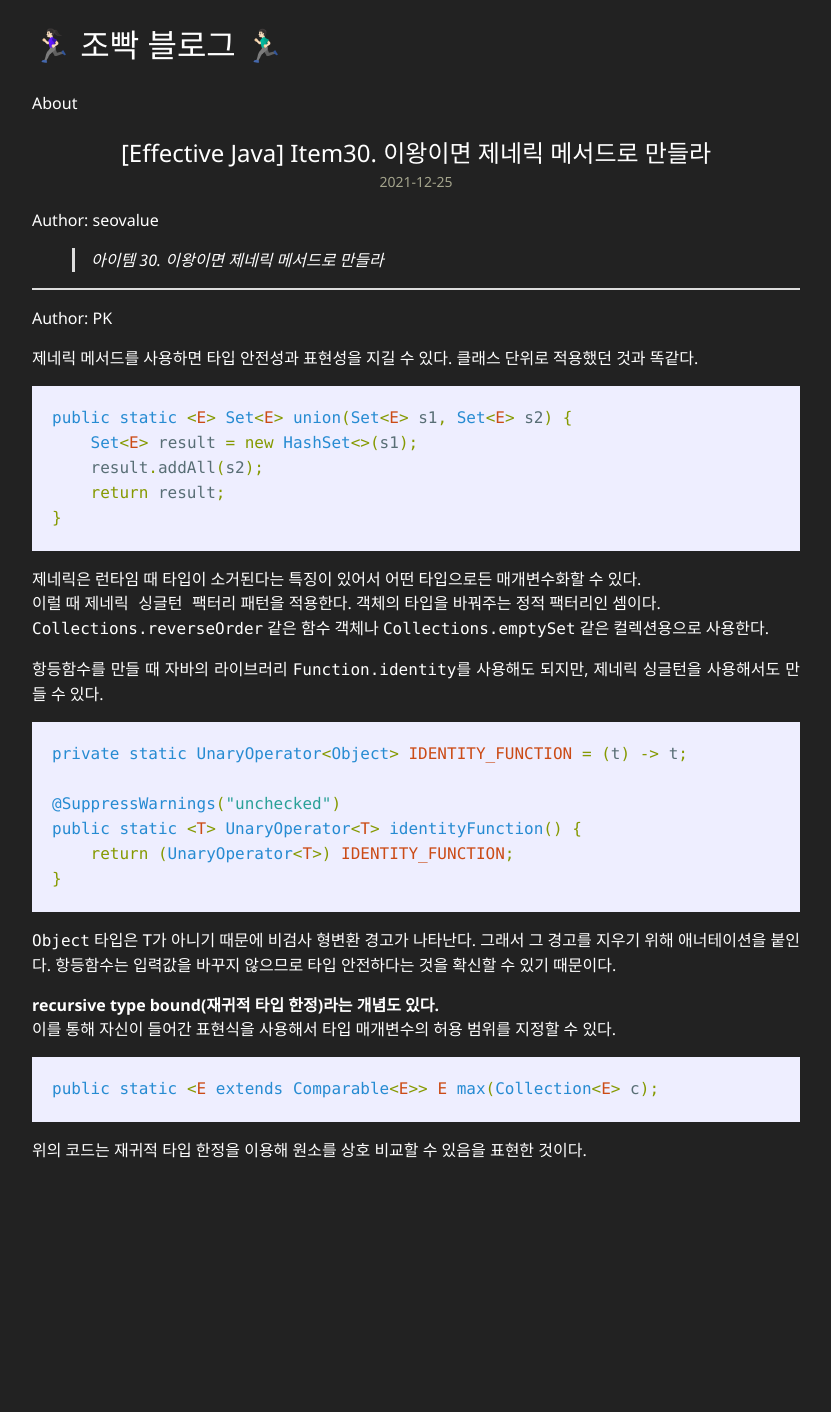
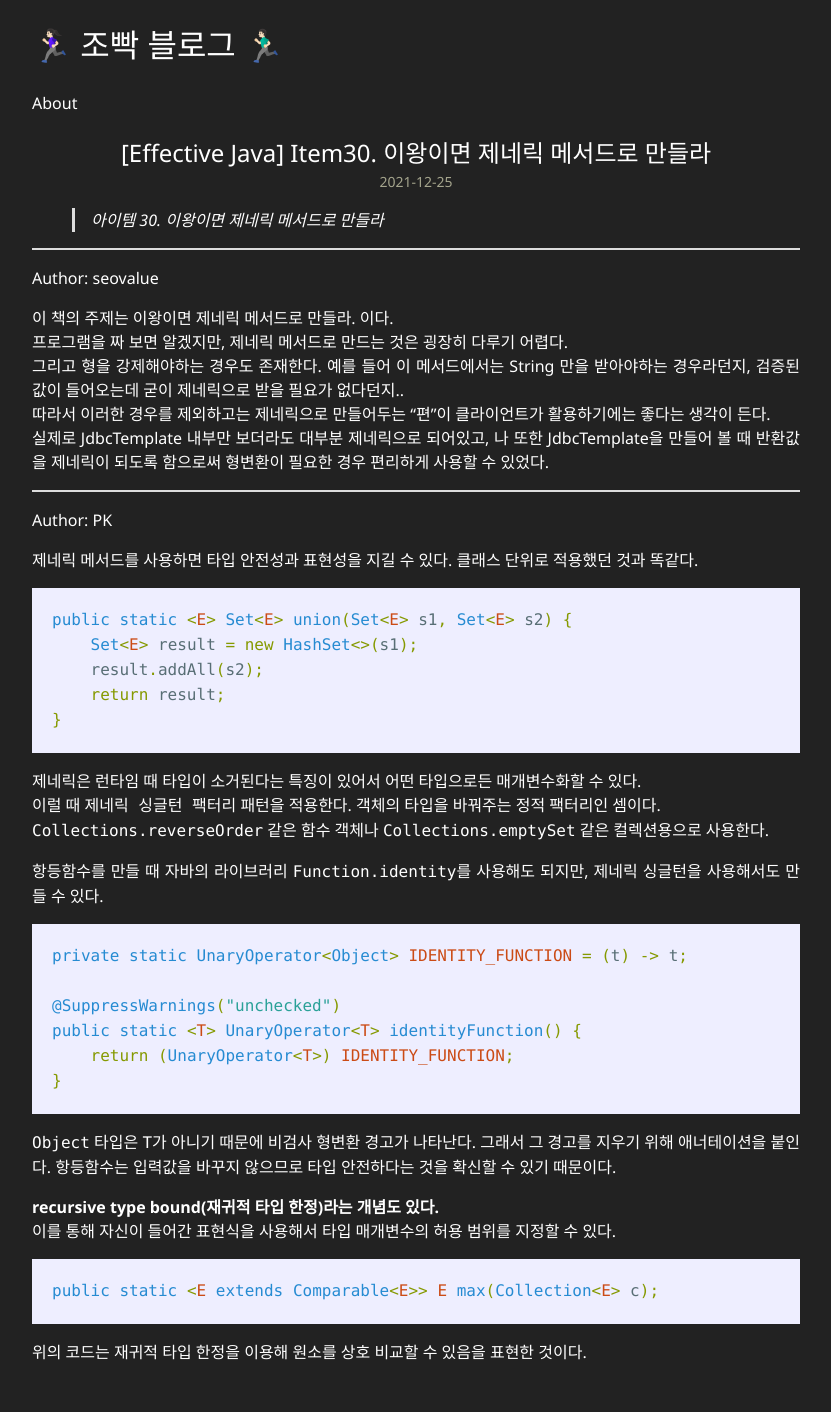
Before and after one commit to jo-pk/jo-pk.github.io, a Jekyll site: the page built from _posts/2021-12-25-[Effective-Java]-Item30.md, in a window 1280 px wide. Shown: the whole page, without its empty margins (224-1055 px from the left). Built offline with Jekyll 4.4.1, drawn with Linux system fonts in a browser that asks for light colours; before the commit the page ends 1210 px from its top, so only the background shows below that.

Commit message:
docs: item30 작성

```diff
--- a/_posts/2021-12-25-[Effective-Java]-Item30.md
+++ b/_posts/2021-12-25-[Effective-Java]-Item30.md
@@ -5,9 +5,20 @@ description: 하는 김에 다 하자
 categories: self
 ---
 
+> 아이템 30. 이왕이면 제네릭 메서드로 만들라
+
+-----
+
 Author: seovalue
 
-> 아이템 30. 이왕이면 제네릭 메서드로 만들라
+이 책의 주제는 이왕이면 제네릭 메서드로 만들라. 이다.<br>
+프로그램을 짜 보면 알겠지만, 제네릭 메서드로 만드는 것은 굉장히 다루기 어렵다.<br>
+그리고 형을 강제해야하는 경우도 존재한다. 예를 들어 이 메서드에서는 String 만을 받아야하는 경우라던지, 검증된 값이 들어오는데 굳이 제네릭으로 받을 필요가 없다던지..<br>
+따라서 이러한 경우를 제외하고는 제네릭으로 만들어두는 "편"이 클라이언트가 활용하기에는 좋다는 생각이 든다.<br>
+실제로 JdbcTemplate 내부만 보더라도 대부분 제네릭으로 되어있고, 나 또한 JdbcTemplate을 만들어 볼 때 반환값을 제네릭이 되도록 함으로써 형변환이 필요한 경우 편리하게 사용할 수 있었다.<br>
+
+
+
 
 -----
 
```
